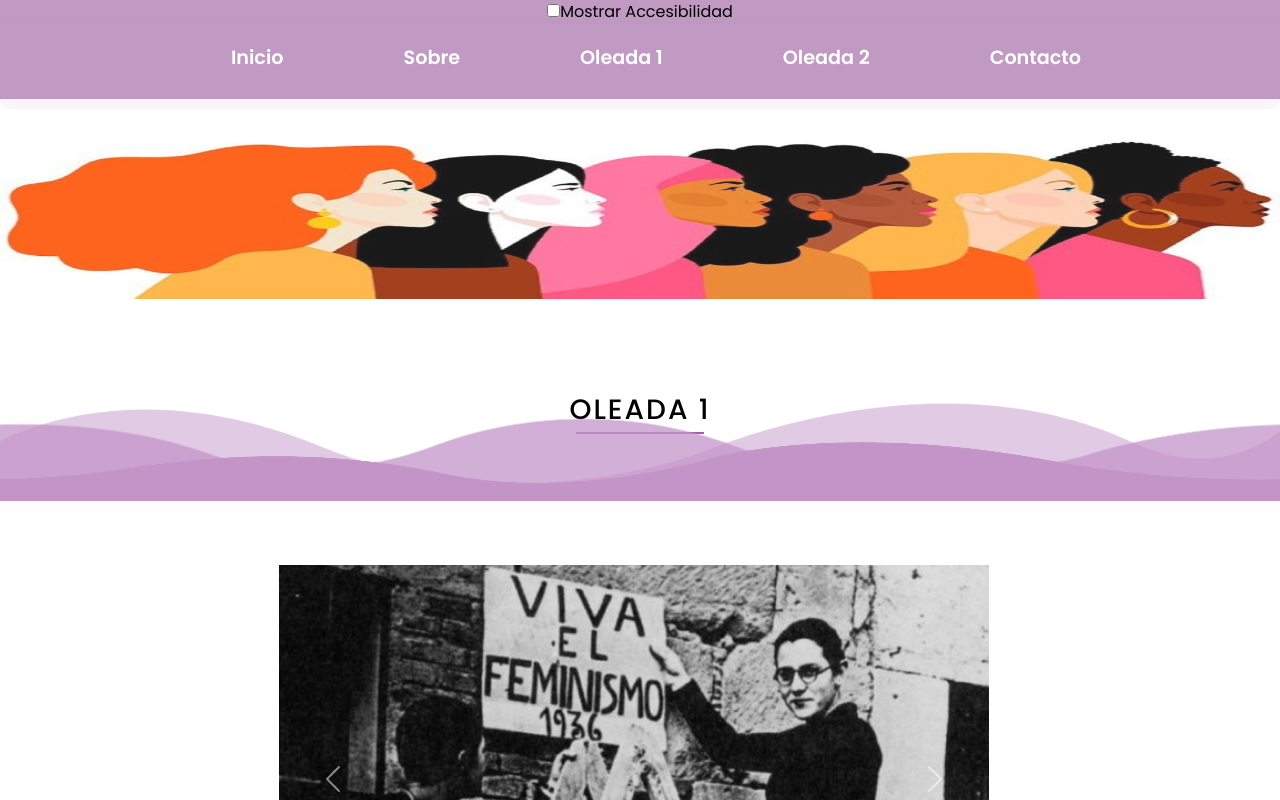
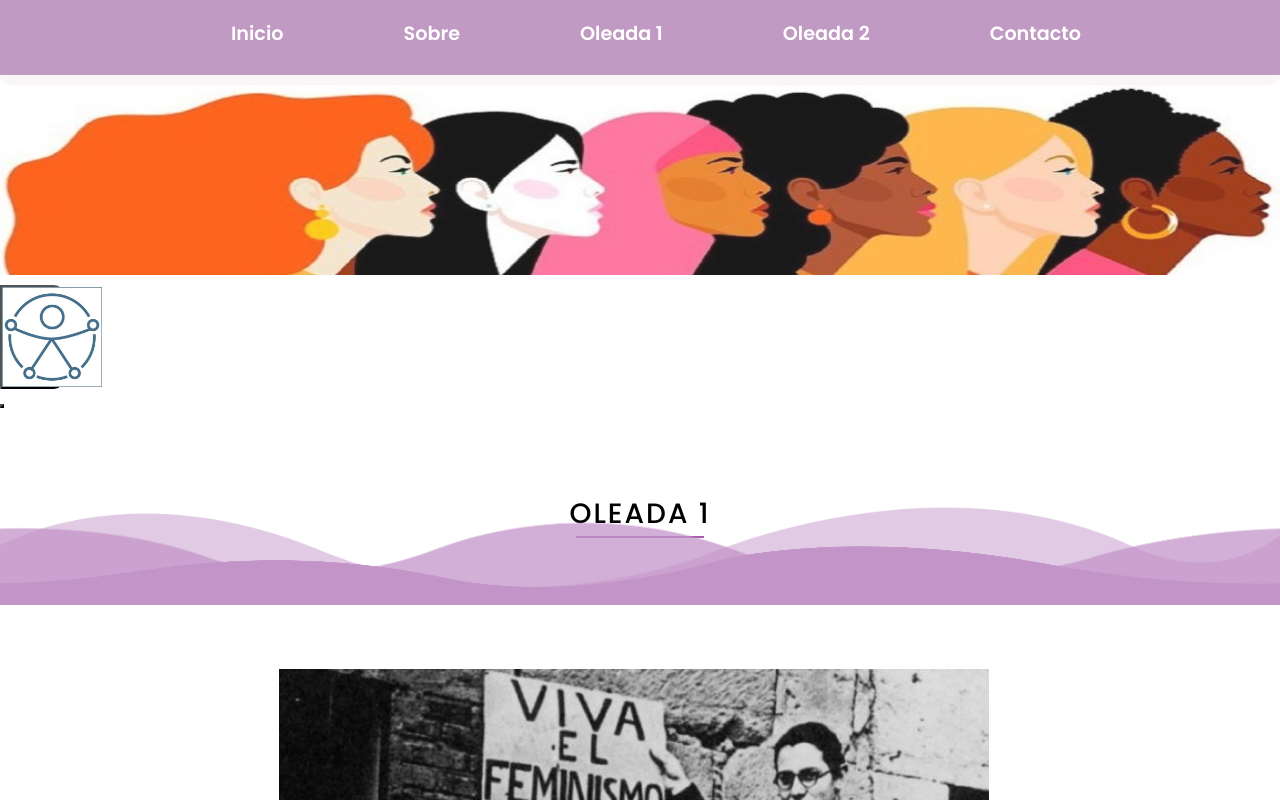
Before and after one commit to programateacademy/genero, a React (Create React App) app: page / in a window 1280 px wide. Shown: the top 800 px of the page. Built offline with nearby package versions, Linux system fonts and the light colour scheme.

Commit message:
accessiblity button

```diff
--- a/src/App.css
+++ b/src/App.css
@@ -6,18 +6,45 @@
   font-family: "Poppins", sans-serif;
 }
 
-.Container_Accessibility{
-  display: flex;
-  justify-content: center;
-  align-items: center;
+
+
+
+.accessibility-button{
+  width: 10%;
+  height: 10%;
+  border-radius: 0 10px 10px 0;
+  background-color: transparent;
 }
 
-.checkbox_accesibility{
+#menu-accessibility{
+  width: 100px;
+  height: 100px;
   display: flex;
-  justify-content: center;
-  align-items: center;
+  flex-direction: column;
+}
+
+
+#menu-accessibility button{
   background-color: #C09AC3;
+  border-radius: 0 10px 10px 0;
 }
+
+#menu-accessibility button:hover{
+  color: white;
+  background-color: #F551FF;
+}
+
+.accessibility-button {
+  width: 5%;
+  height: 10%;
+}
+
+.accessibility-button img{
+  width: 100px;
+  height: 100px;
+}
+
+
 
 
 
--- a/src/App.js
+++ b/src/App.js
@@ -1,45 +1,24 @@
-import React, { useState } from 'react';
+import React from 'react';
 import { BrowserRouter, Route } from 'react-router-dom';
 import Navbar from './Components/Navbar';
 import PageWave from './Page/pageWave/pageWave';
 import Home from './Page/homePage/Home';
 import 'bootstrap/dist/css/bootstrap.min.css';
 import './App.css';
-import AccessibilityComponent from './Components/AccessibilityComponent';
 
 
 const App = () => {
-  const [showAccessibility, setShowAccessibility] = useState(false);
-  const handleCheckboxChange = () => {
-    setShowAccessibility(!showAccessibility);
-  };
   return (
     <BrowserRouter>
-
       <div className="app-container">
-        <div className="checkbox_accesibility">
-      <label>
-        <input
-          type="checkbox"
-          checked={showAccessibility}
-          onChange={handleCheckboxChange}
-        />
-        Mostrar Accesibilidad
-      </label>
-      {showAccessibility && <AccessibilityComponent />}
-      </div>
         <div className="sticky-navbar">
           <Navbar />
-
         </div>
         <div className="content">
-
           <Route path="/" exact component={Home} />
           <Route path="/pageWave/:cardsProp/:booksProp" component={PageWave} />
-
         </div>
       </div>
-
     </BrowserRouter>
   );
 }
--- a/src/Components/AccessibilityComponent.jsx
+++ b/src/Components/AccessibilityComponent.jsx
@@ -1,80 +1,34 @@
 import React, { useState } from "react";
 
 const AccessibilityComponent = () => {
-  const [backgroundColor, setBackgroundColor] = useState("");
-  const [textColor, setTextColor] = useState("");
-  const [fontSize, setFontSize] = useState("");
+  const backgroundColors = ["lightgray", "darkgray","white"];
+  const textColors = ["black", "darkgray", "gray"];
+  const fontSizes = ["16px", "18px", "20px"];
 
-  const handleBackgroundColorChange = (event) => {
-    document.body.style.backgroundColor = event.target.value;
-    setBackgroundColor(event.target.value);
+  const [backgroundIndex, setBackgroundIndex] = useState(0);
+  const [textIndex, setTextIndex] = useState(0);
+  const [fontSizeIndex, setFontSizeIndex] = useState(0);
+
+  const handleBackgroundChange = () => {
+    setBackgroundIndex((prevIndex) => (prevIndex + 1) % 3);
+    document.body.style.backgroundColor = backgroundColors[backgroundIndex];
   };
 
-  const handleTextColorChange = (event) => {
-    document.body.style.color = event.target.value;
-    setTextColor(event.target.value);
+  const handleTextColorChange = () => {
+    setTextIndex((prevIndex) => (prevIndex + 1) % 3);
+    document.body.style.color = textColors[textIndex];
   };
 
-  const handleFontSizeChange = (event) => {
-    document.body.style.fontSize = event.target.value;
-    setFontSize(event.target.value);
-  };
-
-  const colorOptions = [
-    { value: "", label: "Seleccione un color" },
-    { value: "white", label: "Blanco" },
-    { value: "lightgray", label: "Gris Claro" },
-    { value: "darkgray", label: "Gris" }
-  ];
-
-  const textColorOptions = [
-    { value: "", label: "Seleccione un color" },
-    { value: "black", label: "Negro" },
-    { value: "white", label: "Blanco" },
-    { value: "gray", label: "Gris Medio" }
-  ];
-
-  const fontSizeOptions = [
-    { value: "", label: "Seleccione un tamaño" },
-    { value: "16px", label: "Normal" },
-    { value: "18px", label: "Grande" },
-    { value: "20px", label: "Muy Grande" }
-  ];
-
-  const renderOptions = (options) => {
-    return options.map((option) => (
-      <option key={option.value} value={option.value}>
-        {option.label}
-      </option>
-    ));
+  const handleFontSizeChange = () => {
+    setFontSizeIndex((prevIndex) => (prevIndex + 1) % 3);
+    document.body.style.fontSize = fontSizes[fontSizeIndex];
   };
 
   return (
-    <div className="Container_Accessibility">
-      <h1>Accesibilidad</h1>
-      <label>
-        Color de Fondo:
-        <select value={backgroundColor} onChange={handleBackgroundColorChange}>
-          {renderOptions(colorOptions)}
-        </select>
-      </label>
-      <br />
-      <label>
-        Color de Texto:
-        <select value={textColor} onChange={handleTextColorChange}>
-          {renderOptions(textColorOptions)}
-        </select>
-      </label>
-      <br />
-      <label>
-        Tamaño de Texto:
-        <select value={fontSize} onChange={handleFontSizeChange}>
-          {renderOptions(fontSizeOptions)}
-        </select>
-      </label>
-      <p>
-        Esta sección te permite modificar el tamaño y el color de la página y los textos.
-      </p>
+    <div id="menu-accessibility">
+      <button onClick={handleBackgroundChange}>Cambiar Fondo</button>
+      <button onClick={handleTextColorChange}>Cambiar Color de Texto</button>
+      <button onClick={handleFontSizeChange}>Cambiar Tamaño de Fuente</button>
     </div>
   );
 };
--- a/src/Components/Footer.jsx
+++ b/src/Components/Footer.jsx
@@ -14,13 +14,6 @@ const footerLinks = [
     { title: 'Recursos', links: [{ href: 'index.html', text: 'Literatura' }, { href: 'index.html', text: 'Historia' }, { href: 'index.html', text: 'Videos' }, { href: 'index.html', text: 'Imagenes' }] },
     { title: 'Acerca de', links: [{ href: 'index.html', text: 'Feminismo' }, { href: 'index.html', text: 'Temas de genero' }, { href: 'index.html', text: 'Nous Cims Genero' }] },
     { title: 'Contacto', links: [{ href: 'index.html', text: 'Politica de privacidad' }, { href: 'index.html', text: 'Terminos de uso' }] },
-];
-
-const additionalLinks = [
-    { href: 'index.html', text: 'Terms & conditions' },
-    { href: 'index.html', text: 'Privacy' },
-    { href: 'index.html', text: 'Security' },
-    { href: 'index.html', text: 'Cookie Declaration' },
 ];
 
 const Footer = () => {
--- a/src/Components/Navbar.jsx
+++ b/src/Components/Navbar.jsx
@@ -1,16 +1,34 @@
-import { Component } from "react";
+import React, { Component } from "react";
 import "./NavbarStyles.css";
 import { HashLink as Link } from 'react-router-hash-link';
-import photo from '../assets/img/imagenav.jpeg'
-// import { findRenderedDOMComponentWithClass } from "react-dom/test-utils";
+import photo from '../assets/img/imagenav.jpeg';
+import AccessibilityComponent from './AccessibilityComponent'; // Asegúrate de que la ruta sea correcta
+import disabledLogo from '../assets/img/disabled-logo.png'; // Asegúrate de que la ruta sea correcta
 
 class Navbar extends Component {
+    state = {
+        clicked: false,
+        showAccessibility: false,
+        showMenu: false // Nuevo estado para controlar el menú de opciones
+    }
 
-    state={clicked: false}
-    handleClick = ()=>{
-        this.setState({clicked:!this.state.clicked})
+    handleClick = () => {
+        this.setState({ clicked: !this.state.clicked });
+    }
 
+    handleAccessibilityClick = () => {
+        this.setState({ showAccessibility: !this.state.showAccessibility });
     }
+
+    handleMenuClick = () => {
+        this.setState({ showMenu: !this.state.showMenu }); // Cambia el estado del menú al hacer clic en el botón
+    }
+
+    scrollToBottom = () => {
+        const element = document.getElementById('bottom-section'); // Cambia 'bottom-section' por el ID de tu sección inferior
+        element.scrollIntoView({ behavior: 'smooth' });
+    }
+
     render () {
         return (
             <>
@@ -23,15 +41,26 @@ class Navbar extends Component {
                             <li><a href="/pageWave/Cards-Second-Wave/Second-Wave-Books">Oleada 2</a></li>
                             <li><Link to="/#Footer" smooth={true}>Contacto</Link></li>
                         </ul>
-
                     </div>
                     <div id="Mobile" onClick={this.handleClick}>
                         <i id="Bar" className={this.state.clicked ? "fas fa-times" : "fas fa-bars"}></i>
                     </div>
                 </nav>
                 <img id="photonav" src={photo} alt="foto_menu" />
+                <button className="accessibility-button" onClick={this.handleAccessibilityClick}>
+                    <img src={disabledLogo} alt="Logo de persona discapacitada" />
+                </button>
+                <div className={`menu-overlay ${this.state.showMenu ? 'show' : ''}`}>
+                    <div className="menu-content">
+                        <button className="close-menu-button" onClick={this.handleMenuClick}>
+                            <i className="fas fa-times"></i>
+                        </button>
+                        {this.state.showAccessibility && <AccessibilityComponent />}
+                    </div>
+                </div>
             </>
         )
     }
 }
+
 export default Navbar;
```
Also changed, not shown: src/assets/img/disabled-logo.png (added), src/assets/img/imagenav.jpeg. Lines whose indentation alone changed are shown as unchanged.
